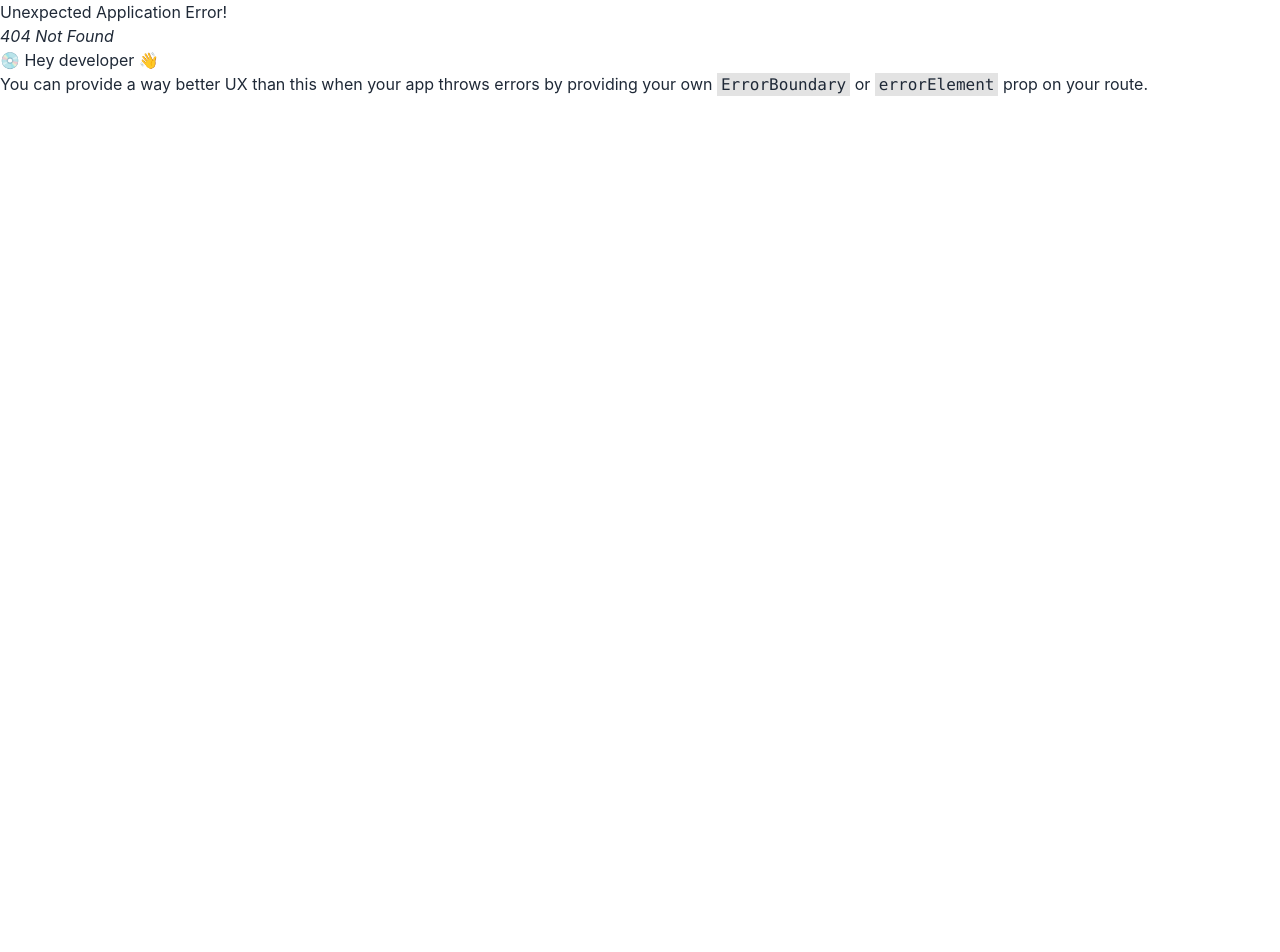
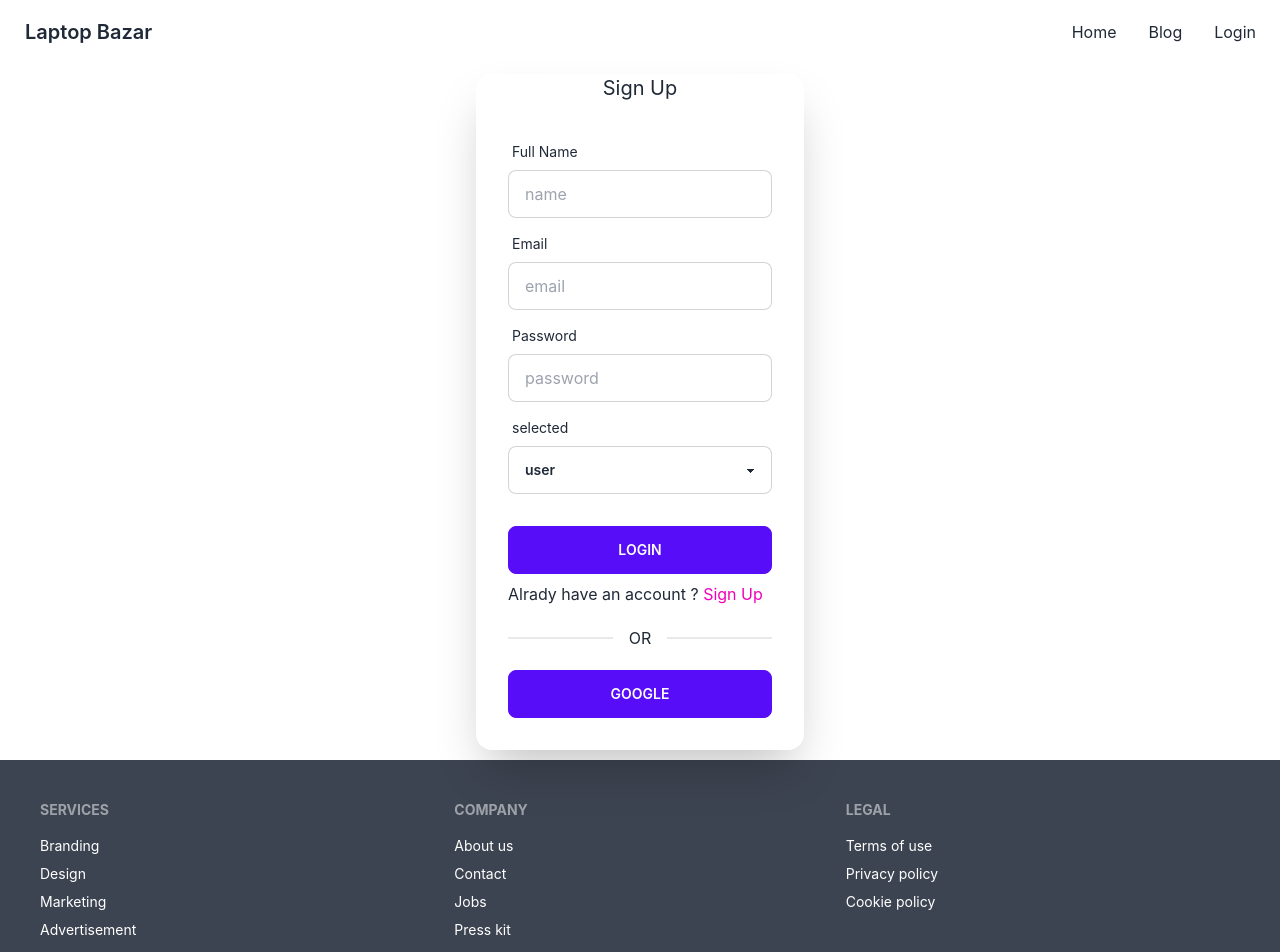
Before and after one commit to nasimbillah269/laptop-bazar-client, a React (Create React App) app: page /signup in a window 1280 px wide. Before the commit this address had no page. Shown: the top 952 px of the page. Before the commit the page ends 800 px from the top, so only its background shows below. Built offline with nearby package versions, Linux system fonts and the light colour scheme; no server answers.

Commit message:
added email password and google sign up page

```diff
--- a/package.json
+++ b/package.json
@@ -7,6 +7,7 @@
     "@testing-library/react": "^13.4.0",
     "@testing-library/user-event": "^13.5.0",
     "daisyui": "^2.41.0",
+    "firebase": "^9.14.0",
     "react": "^18.2.0",
     "react-dom": "^18.2.0",
     "react-router-dom": "^6.4.3",
--- /dev/null
+++ b/src/Context/AuthProvider.js
@@ -0,0 +1,50 @@
+import React, { createContext, useEffect, useState } from 'react';
+import { createUserWithEmailAndPassword, getAuth, onAuthStateChanged, signInWithEmailAndPassword, signInWithPopup } from 'firebase/auth';
+import app from '../firebase/firebase.config';
+
+export const AuthContext = createContext();
+const auth = getAuth(app);
+
+const AuthProvider = ({ children }) => {
+    const [user, setUser] = useState(null);
+
+    const createUser = (email, password) => {
+        return createUserWithEmailAndPassword(auth, email, password)
+    }
+
+    const signIn = (email, password) => {
+        return signInWithEmailAndPassword(auth, email, password)
+    }
+
+    const googleSignIn = (provider) => {
+        return signInWithPopup(auth, provider)
+    }
+
+    useEffect(() => {
+        const unsubscribe = onAuthStateChanged(auth, currentUser => {
+            console.log('user observing');
+            setUser(currentUser)
+
+        })
+        return () => {
+            unsubscribe();
+        }
+    }, [])
+
+
+    const authInfo = {
+        user,
+        createUser,
+        signIn,
+        googleSignIn
+    }
+
+
+    return (
+        <AuthContext.Provider value={authInfo}>
+            {children}
+        </AuthContext.Provider>
+    );
+};
+
+export default AuthProvider;
--- a/src/Pages/Login/Login.js
+++ b/src/Pages/Login/Login.js
@@ -1,9 +1,57 @@
-import React from 'react';
+import React, { useContext } from 'react';
+import { Link } from 'react-router-dom';
+import { AuthContext } from '../../Context/AuthProvider';
 
 const Login = () => {
+    const { signIn } = useContext(AuthContext);
+
+    const handleSubmit = event => {
+        event.preventDefault();
+        const form = event.target;
+        const email = form.email.value;
+        const password = form.password.value;
+        console.log(email, password);
+
+        signIn(email, password)
+            .then(reslut => {
+                const user = reslut.user;
+                console.log(user);
+            })
+            .catch(error => {
+                console.error('error', error)
+            })
+    }
     return (
-        <div>
-            <h2>Login</h2>
+        <div className="hero h-[600px] flex justify-center items-center ">
+            <div className="hero-content w-96 p-7 ">
+                <div className="card flex-shrink-0 w-full shadow-2xl bg-base-100">
+                    <h3 className='text-xl text-center'>Login</h3>
+                    <form onSubmit={handleSubmit} className="card-body">
+                        <div className="form-control">
+                            <label className="label">
+                                <span className="label-text">Email</span>
+                            </label>
+                            <input type="email" name="email" placeholder="email" className="input input-bordered" />
+                        </div>
+                        <div className="form-control">
+                            <label className="label">
+                                <span className="label-text">Password</span>
+                            </label>
+                            <input type="password" name="password" placeholder="password" className="input input-bordered" />
+
+                        </div>
+                        <div className="form-control mt-6">
+                            <input className="btn btn-primary" type="submit" value="Login" />
+                        </div>
+                        <p>Laptop bazar new account ? <Link className='text-secondary' to="/signup">Sign Up</Link></p>
+                        <div className="divider">OR</div>
+                        <div className="form-control ">
+                            <button className="btn btn-primary" >Google</button>
+                        </div>
+                    </form>
+
+                </div>
+            </div>
         </div>
     );
 };
--- a/src/Pages/Sheard/Footer/Footer.js
+++ b/src/Pages/Sheard/Footer/Footer.js
@@ -1,10 +1,30 @@
 import React from 'react';
+import { Link } from 'react-router-dom';
 
 const Footer = () => {
     return (
-        <div>
-            <h3>Footer</h3>
-        </div>
+        <footer className="footer p-10 bg-neutral text-neutral-content mt-12">
+            <div>
+                <span className="footer-title">Services</span>
+                <Link className="link link-hover">Branding</Link>
+                <Link className="link link-hover">Design</Link>
+                <Link className="link link-hover">Marketing</Link>
+                <Link className="link link-hover">Advertisement</Link>
+            </div>
+            <div>
+                <span className="footer-title">Company</span>
+                <Link className="link link-hover">About us</Link>
+                <Link className="link link-hover">Contact</Link>
+                <Link className="link link-hover">Jobs</Link>
+                <Link className="link link-hover">Press kit</Link>
+            </div>
+            <div>
+                <span className="footer-title">Legal</span>
+                <Link className="link link-hover">Terms of use</Link>
+                <Link className="link link-hover">Privacy policy</Link>
+                <Link className="link link-hover">Cookie policy</Link>
+            </div>
+        </footer>
     );
 };
 
--- /dev/null
+++ b/src/Pages/SignUp/SignUp.js
@@ -0,0 +1,86 @@
+import { GoogleAuthProvider } from 'firebase/auth';
+import React, { useContext } from 'react';
+import { Link } from 'react-router-dom';
+import { AuthContext } from '../../Context/AuthProvider';
+
+const SignUp = () => {
+    const googleProvider = new GoogleAuthProvider();
+    const { createUser, googleSignIn } = useContext(AuthContext);
+    const handleSubmit = event => {
+        event.preventDefault()
+        const form = event.target;
+        const name = form.name.value;
+        const email = form.email.value;
+        const password = form.password.value;
+        const option = form.option.value;
+        console.log(name, email, password, option);
+
+        createUser(email, password)
+            .then(result => {
+                const user = result.user;
+                console.log(user);
+            })
+            .catch(error => {
+                console.error('error', error)
+            })
+    }
+
+    const handleGoogleSignIn = () => {
+        googleSignIn(googleProvider)
+            .then(result => {
+                const user = result.user;
+                console.log(user);
+            })
+            .catch(error => {
+                console.error('error', error)
+            })
+    }
+    return (
+        <div className="hero h-[600px] flex justify-center items-center mt-12 ">
+            <div className="hero-content  w-96 p-7">
+                <div className="card flex-shrink-0 w-full shadow-2xl bg-base-100 ">
+                    <h3 className='text-xl text-center m-0'>Sign Up</h3>
+                    <form onSubmit={handleSubmit} className="card-body">
+                        <div className="form-control">
+                            <label className="label">
+                                <span className="label-text">Full Name</span>
+                            </label>
+                            <input type="text" name="name" placeholder="name" className="input input-bordered" required />
+                        </div>
+                        <div className="form-control">
+                            <label className="label">
+                                <span className="label-text">Email</span>
+                            </label>
+                            <input type="email" name="email" placeholder="email" className="input input-bordered" required />
+                        </div>
+                        <div className="form-control">
+                            <label className="label">
+                                <span className="label-text">Password</span>
+                            </label>
+                            <input type="password" name="password" placeholder="password" className="input input-bordered" required />
+                        </div>
+                        <div className="form-control">
+                            <label className="label">
+                                <span className="label-text">selected</span>
+                            </label>
+                            <select name="option" className="select select-bordered w-full max-w-xs ">
+                                <option selected>user</option>
+                                <option>seller</option>
+                            </select>
+                        </div>
+                        <div className="form-control mt-6">
+                            <input className="btn btn-primary" type="submit" value="Login" />
+                        </div>
+                        <p className='mb-0'>Alrady have an account ? <Link className='text-secondary' to="/login">Sign Up</Link></p>
+                        <div className="divider">OR</div>
+                        <div className="form-control ">
+                            <button onClick={handleGoogleSignIn} className="btn btn-primary" >Google</button>
+                        </div>
+                    </form>
+                </div>
+            </div>
+        </div>
+    );
+};
+
+export default SignUp;
--- a/src/Routes/Routes/Routes.js
+++ b/src/Routes/Routes/Routes.js
@@ -3,6 +3,7 @@ import Main from "../../layout/Main";
 import Blog from "../../Pages/Blog/Blog";
 import Home from "../../Pages/Home/Home/Home";
 import Login from "../../Pages/Login/Login";
+import SignUp from "../../Pages/SignUp/SignUp";
 
 const router = createBrowserRouter([
     {
@@ -20,6 +21,10 @@ const router = createBrowserRouter([
             {
                 path: '/blog',
                 element: <Blog></Blog>
+            },
+            {
+                path: '/signup',
+                element: <SignUp></SignUp>
             }
         ]
     }
--- /dev/null
+++ b/src/firebase/firebase.config.js
@@ -0,0 +1,19 @@
+// Import the functions you need from the SDKs you need
+import { initializeApp } from "firebase/app";
+// TODO: Add SDKs for Firebase products that you want to use
+// https://firebase.google.com/docs/web/setup#available-libraries
+
+// Your web app's Firebase configuration
+const firebaseConfig = {
+    apiKey: process.env.REACT_APP_apiKey,
+    authDomain: process.env.REACT_APP_authDomain,
+    projectId: process.env.REACT_APP_projectId,
+    storageBucket: process.env.REACT_APP_storageBucket,
+    messagingSenderId: process.env.REACT_APP_messagingSenderId,
+    appId: process.env.REACT_APP_appId,
+};
+
+// Initialize Firebase
+const app = initializeApp(firebaseConfig);
+
+export default app;
--- a/src/index.js
+++ b/src/index.js
@@ -3,11 +3,14 @@ import ReactDOM from 'react-dom/client';
 import './index.css';
 import App from './App';
 import reportWebVitals from './reportWebVitals';
+import AuthProvider from './Context/AuthProvider';
 
 const root = ReactDOM.createRoot(document.getElementById('root'));
 root.render(
   <React.StrictMode>
-    <App />
+    <AuthProvider>
+      <App />
+    </AuthProvider>
   </React.StrictMode>
 );
 
```
Also changed, not shown: 1 other file (tests, documents, lock files or other folders).
